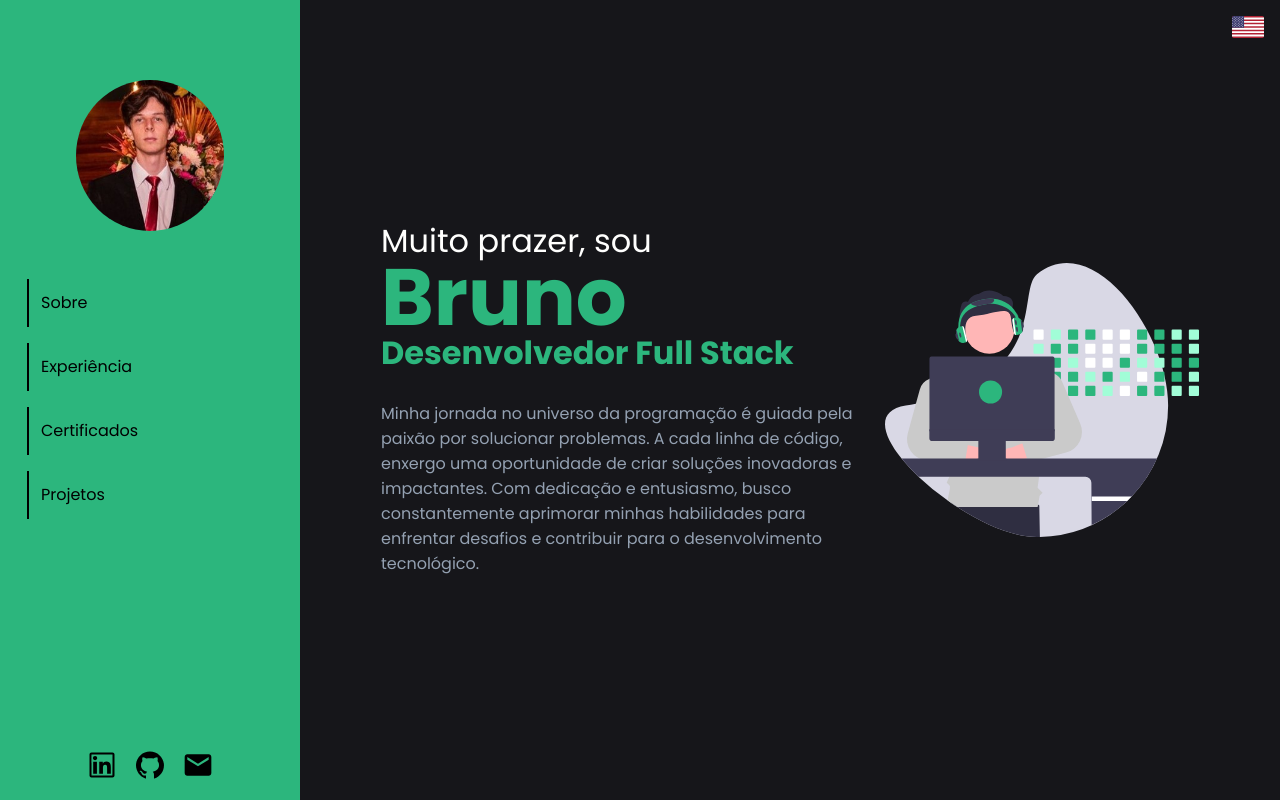
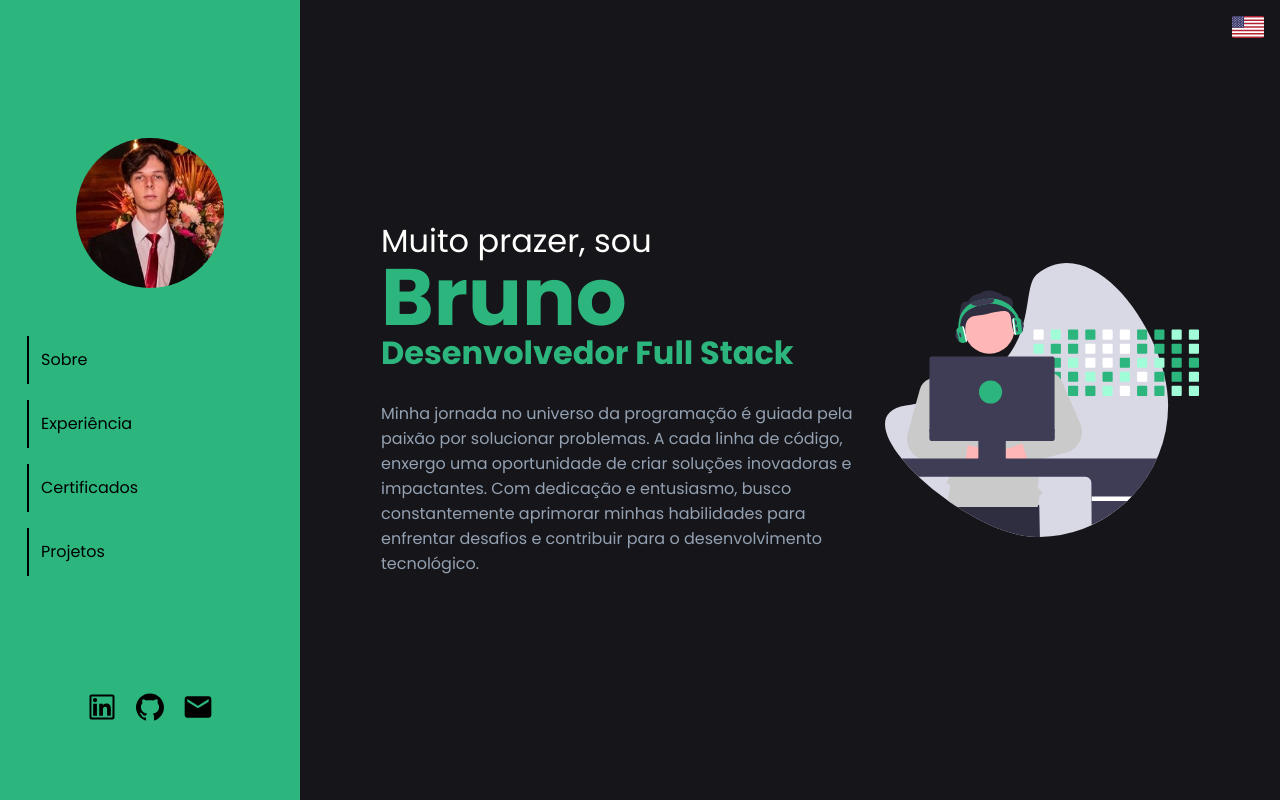
Before and after one commit to brnofranco/portfolio, a React (Vite) app: page / in a window 1280 px wide. Shown: the top 800 px of the page. Built offline with nearby package versions, Linux system fonts and the light colour scheme.

Commit message:
adjust sidebar in mobile

```diff
--- a/src/components/Sidebar/styles.ts
+++ b/src/components/Sidebar/styles.ts
@@ -4,12 +4,12 @@ export const HeaderContainer = styled.header`
 	z-index: 100;
 	position: fixed;
 	width: 300px;
-	height: 100dvh;
+	height: 100vh;
 
 	display: flex;
 	flex-direction: column;
 	align-items: center;
-	justify-content: space-between;
+	justify-content: space-around;
 
 	background-color: var(--green);
 	padding: 1rem;
```
